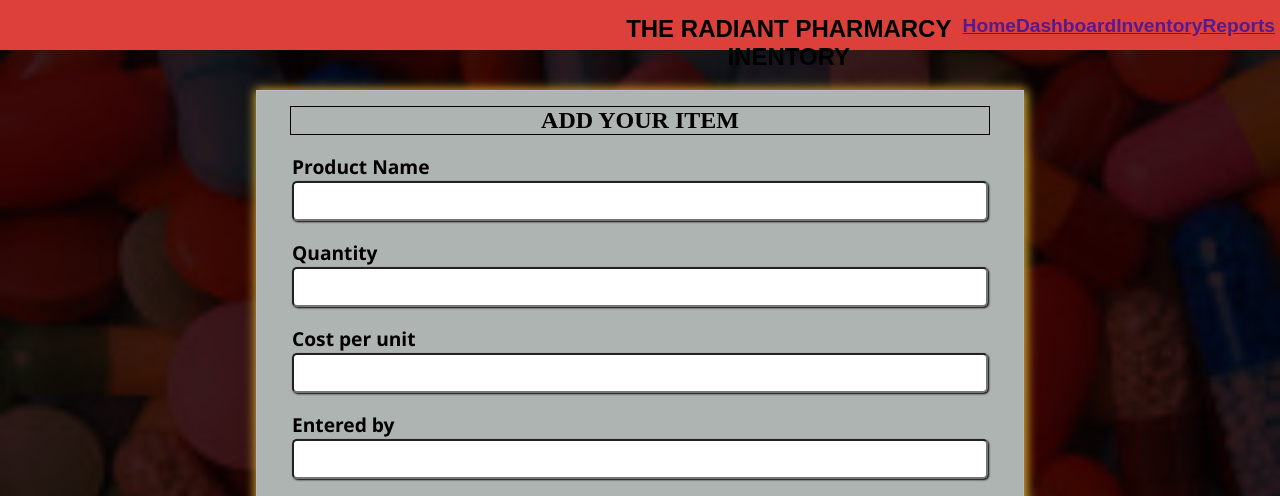
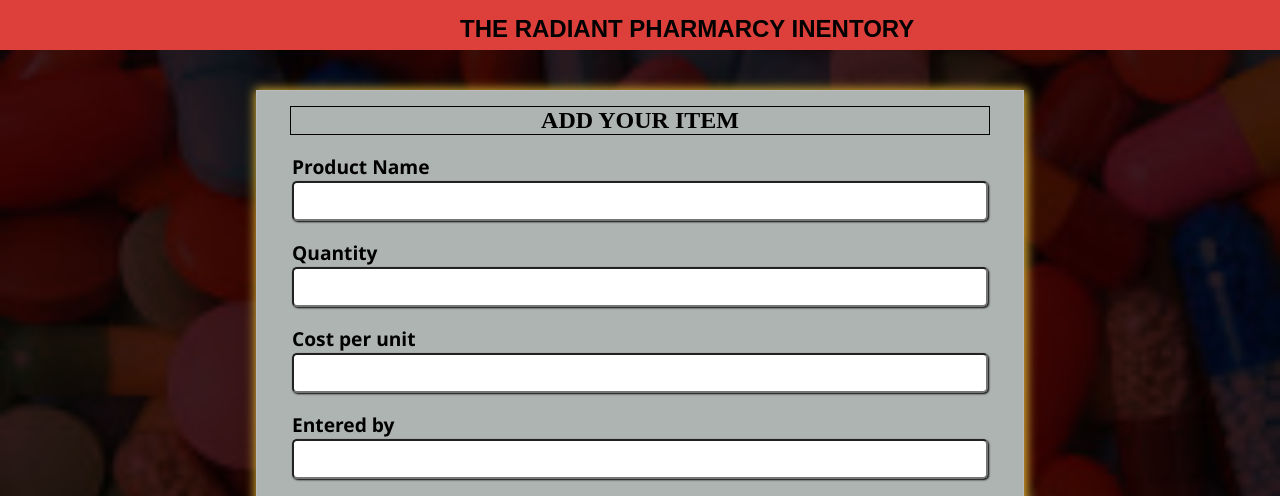
Before and after one commit to TheEldaps/TFEB-Project, a plain HTML site: page index.html in a window 1280 px wide. Shown: the top 496 px of the page. Drawn offline with Linux system fonts and the light colour scheme.

Commit message:
fix header and nav bar

```diff
--- a/index.html
+++ b/index.html
@@ -13,12 +13,7 @@
         <li class="header-title">
           <header>THE RADIANT PHARMARCY INENTORY</header>
         </li>
-        <section class="header-menu">
-          <a href=""><li>Home</li></a>
-          <a href=""><li>Dashboard</li></a>
-          <a href=""><li>Inventory</li></a>
-          <a href=""><li>Reports</li></a>
-        </section>
+
       </ul>
     </nav>
 
--- a/styles/styles.css
+++ b/styles/styles.css
@@ -43,7 +43,7 @@ nav ul {
 
 .header-title {
     font-size: 1.5rem;
-    margin-left: 610px;
+    margin-left: 455px;
 
 }
 
@@ -51,12 +51,6 @@ nav ul {
     font-weight: bold;
 }
 
-.header-menu {
-    width: 25%;
-    display: flex;
-    justify-content: space-evenly;
-    font-size: 1.2rem;
-}
 
 li {
     list-style-type: none;
```
